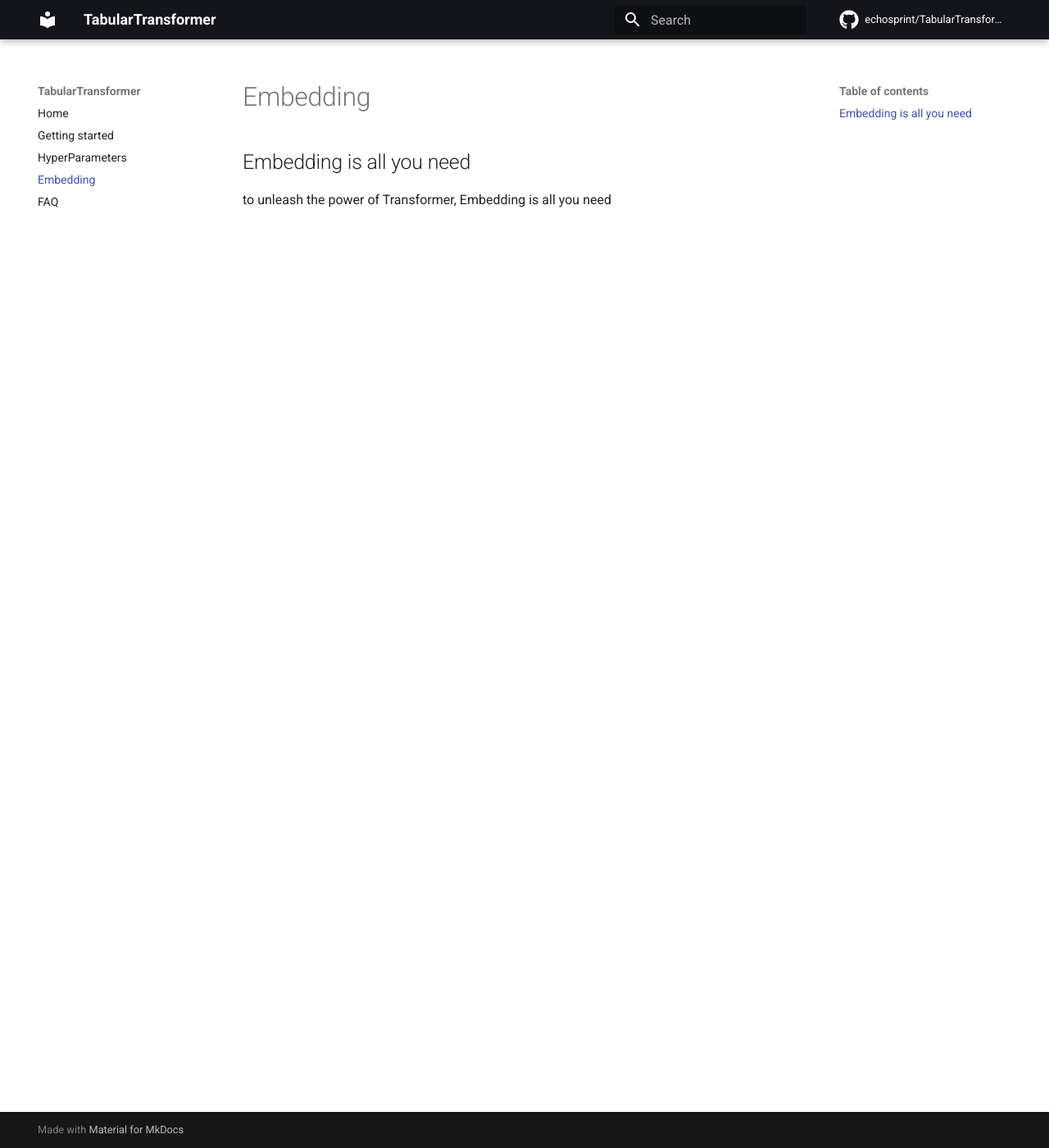
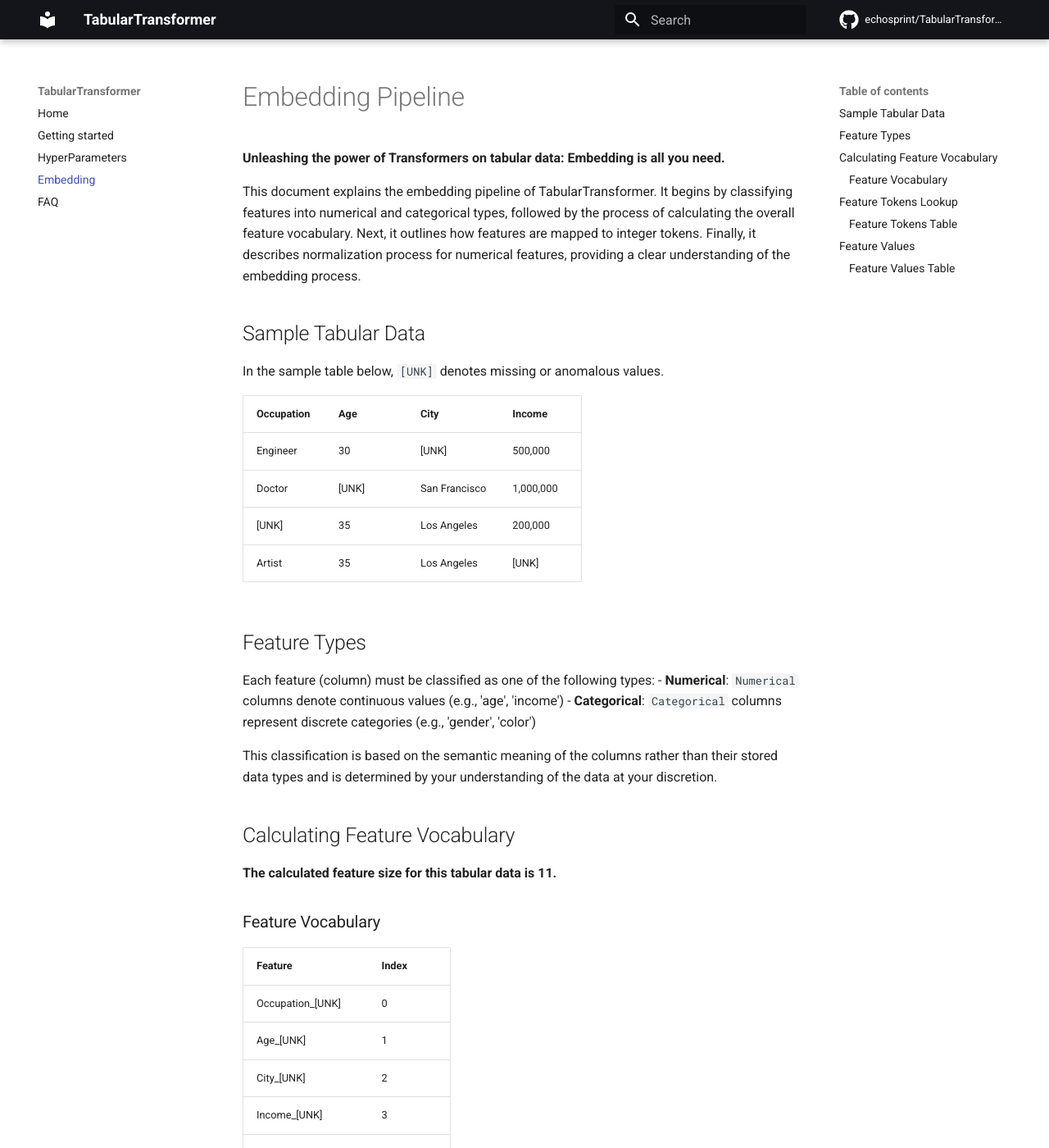
Before and after one commit to echosprint/TabularTransformer, an MkDocs documentation site: the page built from docs/embedding.md, in a window 1280 px wide and 1400 px high. Shown: the whole window at 82% size. Built offline with MkDocs 1.6.1 and Material for MkDocs 9.7.7, drawn with Linux system fonts in a browser that asks for light colours; nearby versions of some CDN libraries; library files that are not in the unit come from our copies; comment, search, counter and statistics services are not loaded; some of the changed text lies outside the part shown.

````diff
--- a/docs/embedding.md
+++ b/docs/embedding.md
@@ -1,2 +1,84 @@
-## Embedding is all you need
-to unleash the power of Transformer, Embedding is all you need
+# Embedding Pipeline
+**Unleashing the power of Transformers on tabular data: Embedding is all you need.**
+
+This document explains the embedding pipeline of TabularTransformer. It begins by classifying features into numerical and categorical types, followed by the process of calculating the overall feature vocabulary. Next, it outlines how features are mapped to integer tokens. Finally, it describes normalization process for numerical features, providing a clear understanding of the embedding process.
+
+## Sample Tabular Data
+In the sample table below, `[UNK]` denotes missing or anomalous values.
+
+| Occupation | Age   | City          | Income    |
+|------------|-------|---------------|-----------|
+| Engineer   | 30    | [UNK]         | 500,000   |
+| Doctor     | [UNK] | San Francisco | 1,000,000 |
+| [UNK]      | 35    | Los Angeles   | 200,000   |
+| Artist     | 35    | Los Angeles   | [UNK]     |
+
+## Feature Types
+Each feature (column) must be classified as one of the following types:
+- **Numerical**: `Numerical` columns denote continuous values (e.g., 'age', 'income')
+- **Categorical**: `Categorical` columns represent discrete categories (e.g., 'gender', 'color')
+
+This classification is based on the semantic meaning of the columns rather than
+their stored data types and is determined by your understanding of the data at your discretion.
+
+## Calculating Feature Vocabulary
+
+**The calculated feature size for this tabular data is 11.**
+
+### Feature Vocabulary
+| Feature              | Index |
+|----------------------|-------|
+| Occupation_[UNK]     | 0     |
+| Age_[UNK]            | 1     |
+| City_[UNK]           | 2     |
+| Income_[UNK]         | 3     |
+| Occupation_Engineer  | 4     |
+| Occupation_Doctor    | 5     |
+| Occupation_Artist    | 6     |
+| Age_[num]            | 7     |
+| City_SF              | 8     |
+| City_LA              | 9     |
+| Income_[num]         | 10    |
+
+## Feature Tokens Lookup
+Next, we perform a lookup for feature tokens using the Feature Vocabulary.
+
+These tokens, represented as integers, are then used in the embedding process of `nn.Embedding` module.
+
+### Feature Tokens Table
+| Occupation | Age | City | Income |
+|------------|-----|------|--------|
+| 4          | 7   | 2    | 10     |
+| 5          | 1   | 8    | 10     |
+| 0          | 7   | 9    | 10     |
+| 6          | 7   | 9    | 3      |
+
+## Feature Values
+- **Categorical features**: Assign a value of `1.0`.
+- **Numerical features**: (excluding `[UNK]`) are assigned their z-score normalized values.
+
+
+if `apply_power_transform` is `True`, apply the transform as follows.
+
+```python
+def power_transform(value):
+    return -np.log1p(-value) if value < 0 else np.log1p(value)
+```
+
+
+### Feature Values Table
+| Occupation | Age    | City | Income  |
+|------------|--------|------|---------|
+| 1.0        | -1.1547| 1.0  | -0.1650 |
+| 1.0        | 1.0    | 1.0  | 1.0722  |
+| 1.0        | 0.5774 | 1.0  | -0.9073 |
+| 1.0        | 0.5774 | 1.0  | 1.0     |
+
+
+$$
+PE_{(pos, 2i)} = \sin\left(\frac{pos}{10000^{\frac{2i}{d_{model}}}}\right)
+$$
+
+$$
+PE_{(pos, 2i+1)} = \cos\left(\frac{pos}{10000^{\frac{2i}{d_{model}}}}\right)
+$$
````
